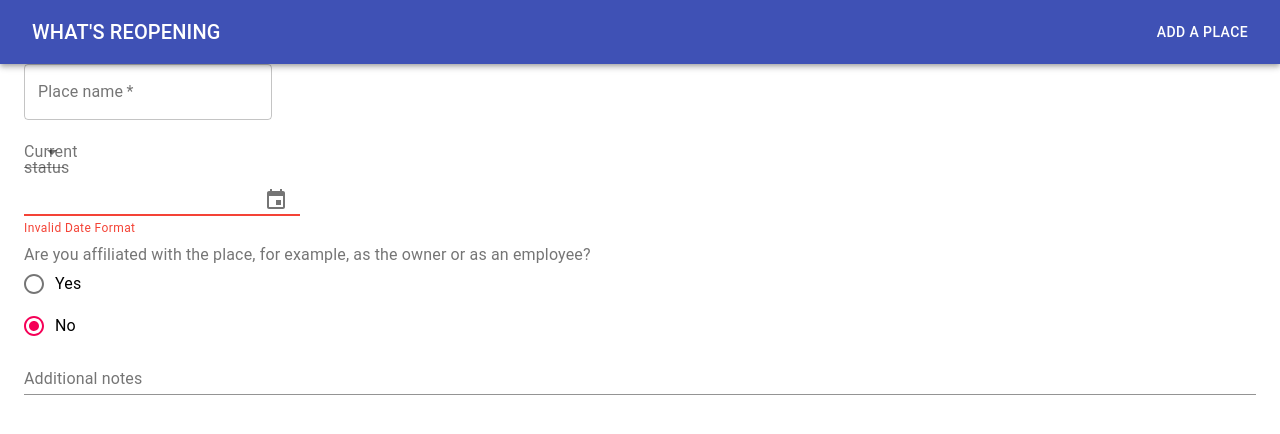
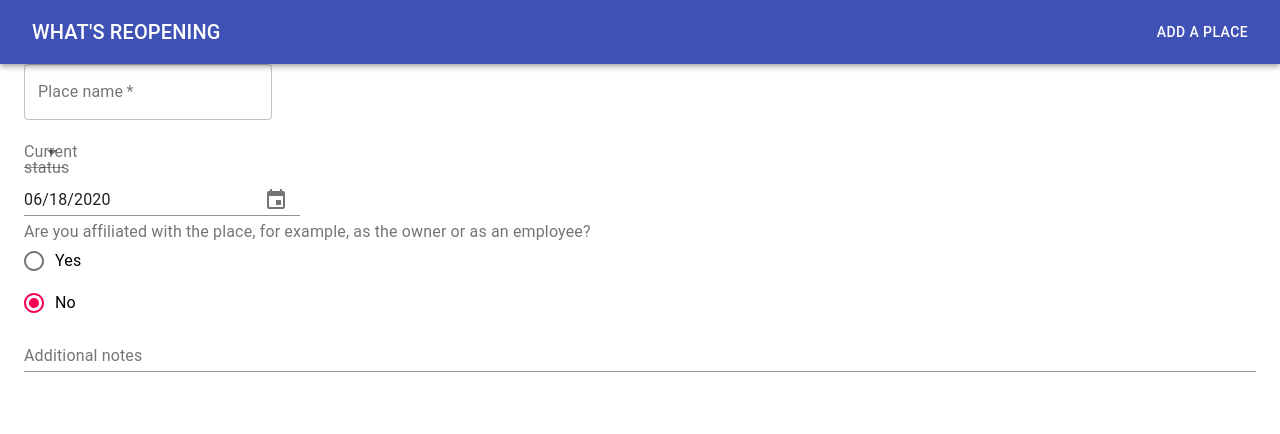
Before and after one commit to kennethlng/whats-reopening-web, a React (Create React App) app: page /add in a window 1280 px wide. Shown: the top 434 px of the page. Built offline with nearby package versions, Linux system fonts and the light colour scheme.

Commit message:
Updated OpeningDatePicker to use today's date as intial value

```diff
--- a/src/components/AddPlace/OpeningDatePicker.js
+++ b/src/components/AddPlace/OpeningDatePicker.js
@@ -5,7 +5,11 @@ import { MuiPickersUtilsProvider, KeyboardDatePicker } from '@material-ui/picker
 
 export default function OpeningDatePicker() {
     const context = useContext(AddPlaceContext);
-    const handleChange = (date) => context.updateOpeningDate(date);
+    const [selectedDate, setSelectedDate] = React.useState(new Date());
+    const handleChange = (date) => {
+        setSelectedDate(date);
+        context.updateOpeningDate(date);
+    }
 
     return (
         <MuiPickersUtilsProvider utils={DateFnsUtils}>
@@ -14,7 +18,7 @@ export default function OpeningDatePicker() {
                 variant="inline"
                 format="MM/dd/yyyy"
                 margin="normal"
-                value={context.openingDate}
+                value={selectedDate}
                 onChange={handleChange}
                 KeyboardButtonProps={{
                     'aria-label': 'change date',
```
